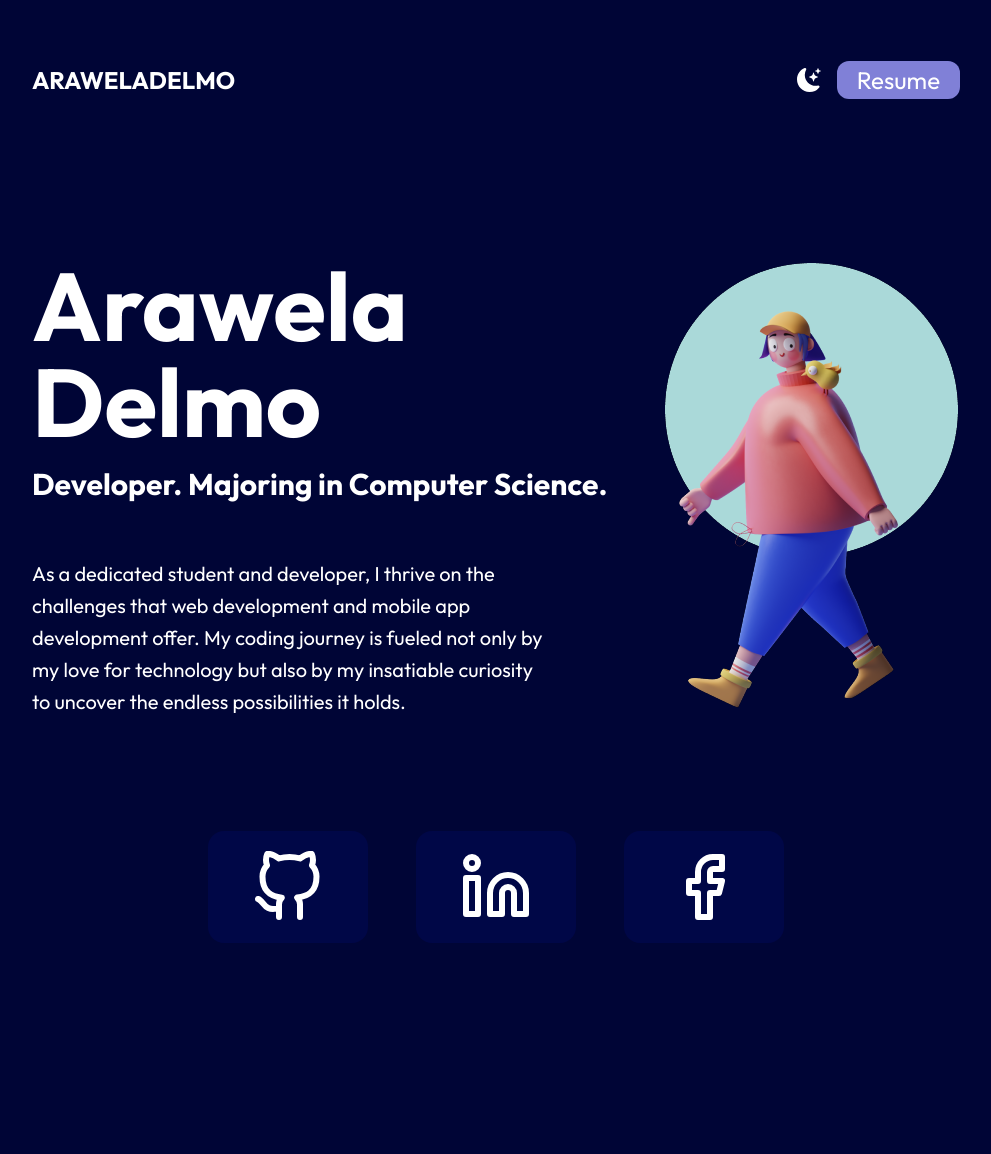
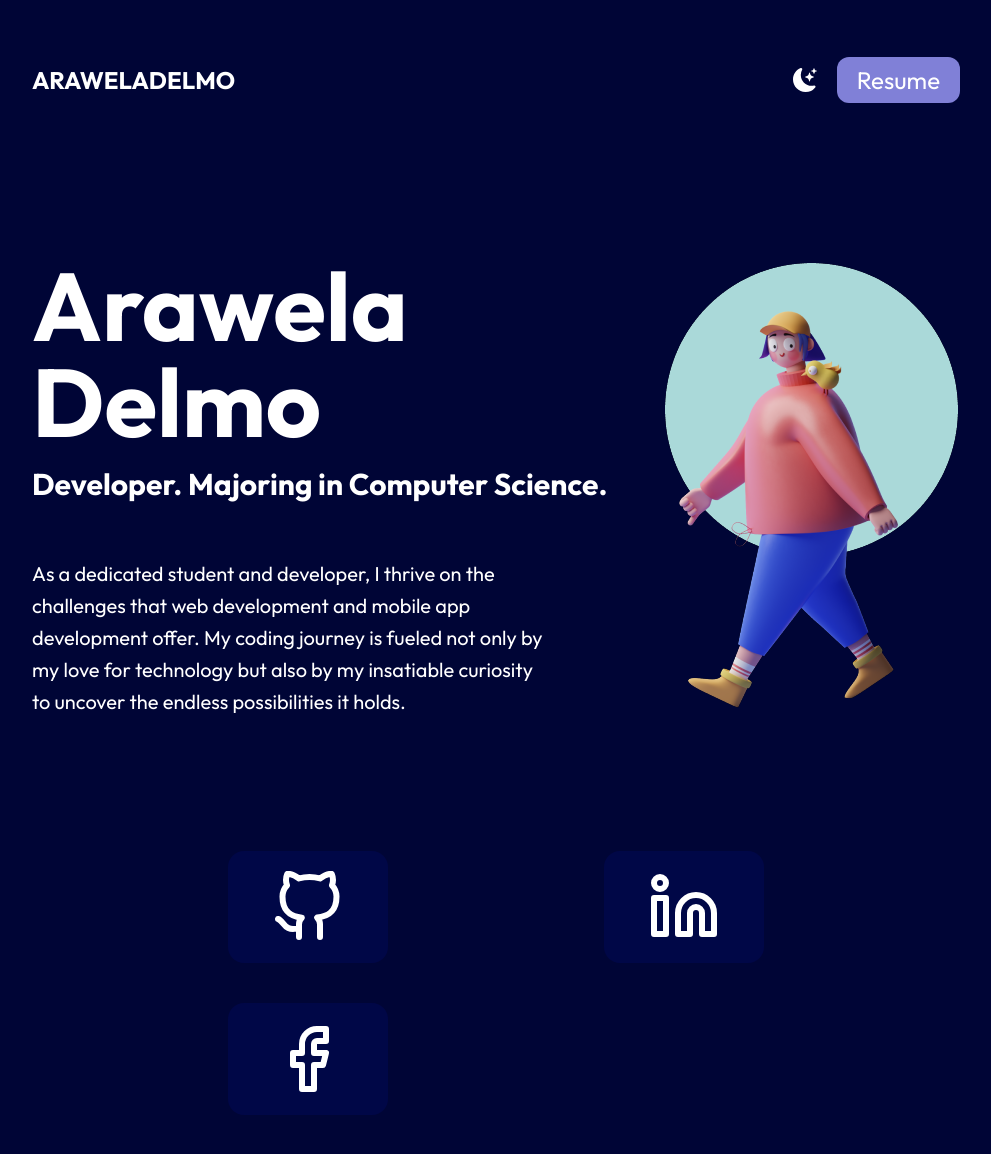
Before and after one commit to ABCD-rgb/abcd-rgb_portfolio, a Next.js app: page / in a window 1280 px wide. Shown: the top 1154 px of the page, without its empty margins (144-1135 px from the left). Before the commit the page ends 943 px from the top, so only its background shows below. Built offline with nearby package versions, Linux system fonts and the light colour scheme.

Commit message:
style: modified socials section

```diff
--- a/app/components/socials.jsx
+++ b/app/components/socials.jsx
@@ -2,7 +2,7 @@ import Image from "next/image";
 
 const Socials = ({social}) => {
   return (
-    <div className="bg-bgsocials bg-opacity-40 w-40 h-28 cursor-pointer flex justify-center items-center rounded-2xl">
+    <div className="bg-bgsocials bg-opacity-40 w-40 h-28 m-5 cursor-pointer flex justify-center items-center rounded-2xl">
       {social}
     </div>
   )
--- a/app/page.tsx
+++ b/app/page.tsx
@@ -17,7 +17,7 @@ export default function Home() {
               <BsFillMoonStarsFill className='cursor-pointer text-2xl' />
             </li>
             <li>
-              <a className='text-2xl bg-accentPurple px-5 py-1 rounded-xl ml-4' href="#">Resume</a>
+              <a className='text-2xl bg-accentPurple px-5 py-2 rounded-xl ml-5' href="#">Resume</a>
             </li>
           </ul>
         </nav>
@@ -36,10 +36,16 @@ export default function Home() {
             <Image src={avatar} alt={'avatar'}/>
         </div>
         {/* Socials */}
-        <div className='px-44 pt-28 flex justify-between'>
-          <Socials social={<FiGithub className='text-7xl'/>} />
-          <Socials social={<FiLinkedin className='text-7xl'/>} />
-          <Socials social={<FiFacebook className='text-7xl'/>} />
+        <div className='px-44 pt-28 mb-40 flex justify-between flex-wrap'>
+          <a href='https://github.com/ABCD-rgb' target='_blank'>
+            <Socials social={<FiGithub className='text-7xl'/>} />
+          </a>
+          <a href='https://www.linkedin.com/in/arawela-delmo/' target='_blank'>
+            <Socials social={<FiLinkedin className='text-7xl'/>} />
+          </a>
+          <a href='https://www.facebook.com/aweh.delmo/' target='_blank'>
+            <Socials social={<FiFacebook className='text-7xl'/>} />
+          </a>
         </div>
       </section>
     </main>
```
